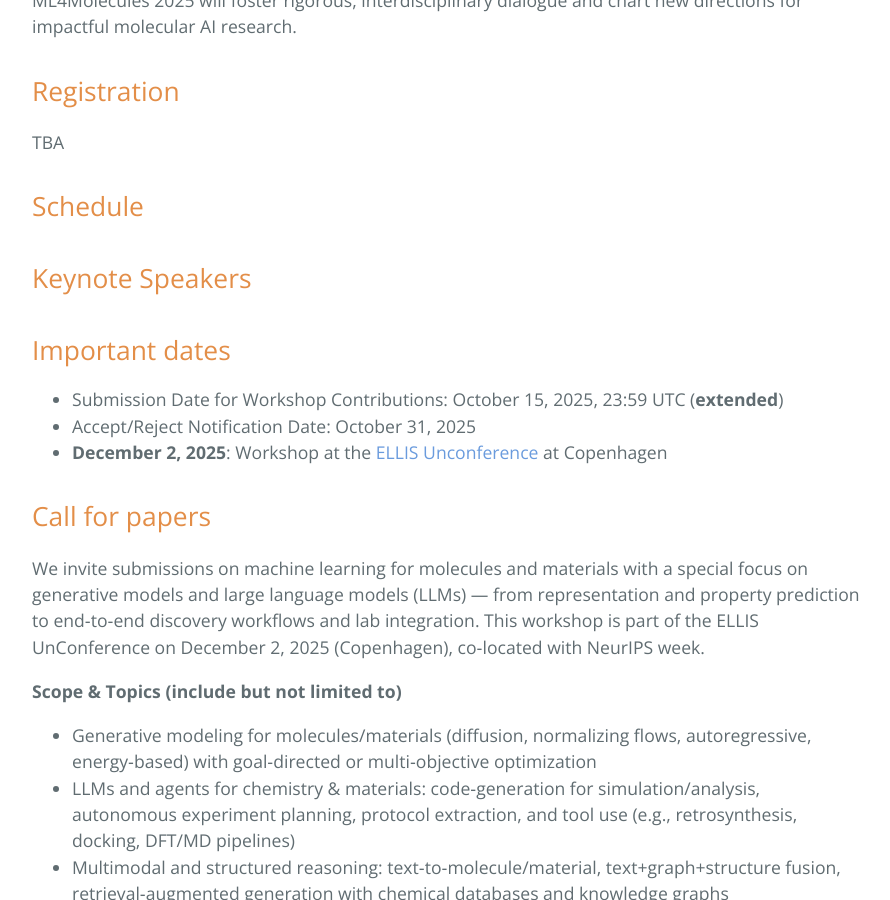
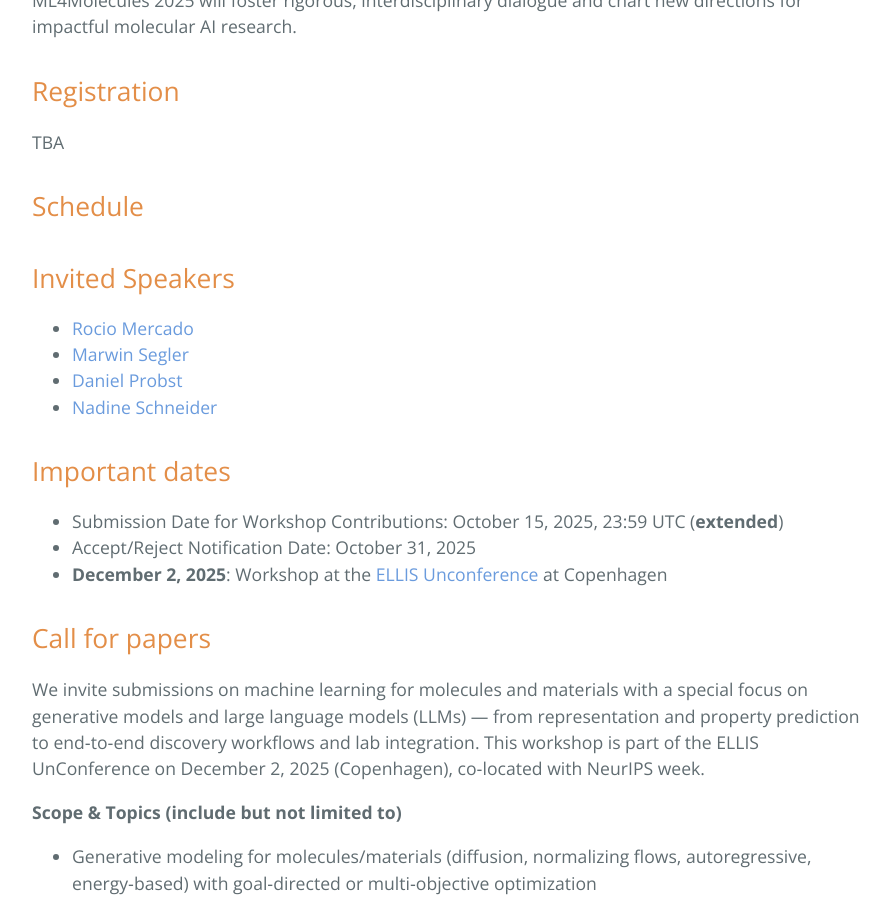
Before and after one commit to moleculediscovery/workshop2025, a Jekyll site: the page built from index.md, in a window 1280 px wide and 900 px high, scrolled down 1029 px. Shown: the whole window, without its empty margins (192-1082 px from the left). Built offline with Jekyll 4.4.1, drawn with Linux system fonts in a browser that asks for light colours; our own code applies the rules of GitHub Pages for plain Markdown files.

Commit message:
Update index.md

```diff
--- a/index.md
+++ b/index.md
@@ -10,7 +10,11 @@ TBA
 
 ## Schedule
 
-## Keynote Speakers
+## Invited Speakers
+- [Rocio Mercado](https://rociomer.github.io/)
+- [Marwin Segler](https://www.microsoft.com/en-us/research/people/marwinsegler/)
+- [Daniel Probst](https://www.wur.nl/en/persons/daniel-probst.htm)
+- [Nadine Schneider](https://ch.linkedin.com/in/nadine-schneider-a9930511b)
 
 ## Important dates
 - Submission Date for Workshop Contributions: October 15, 2025, 23:59 UTC (**extended**)
```
